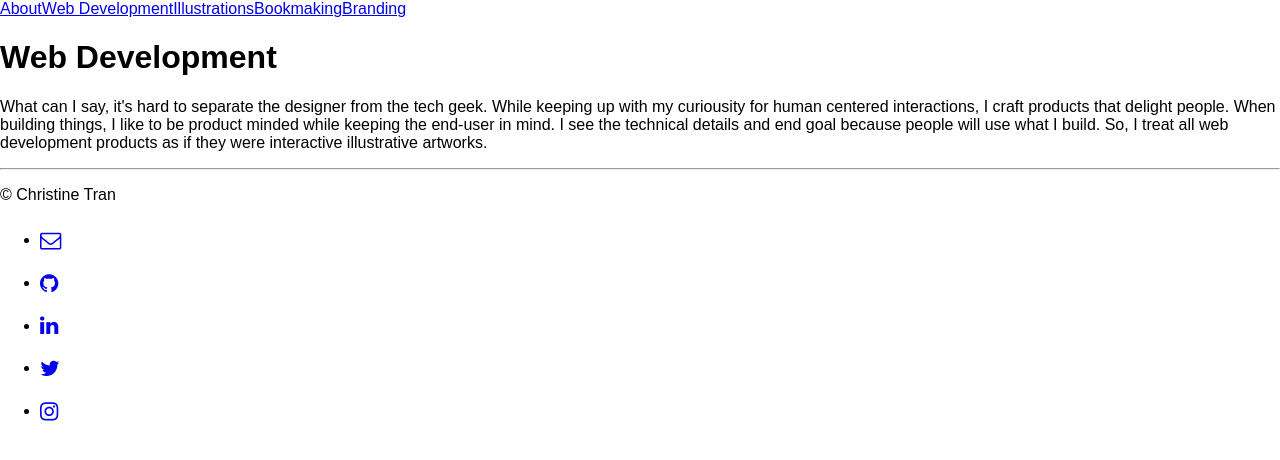
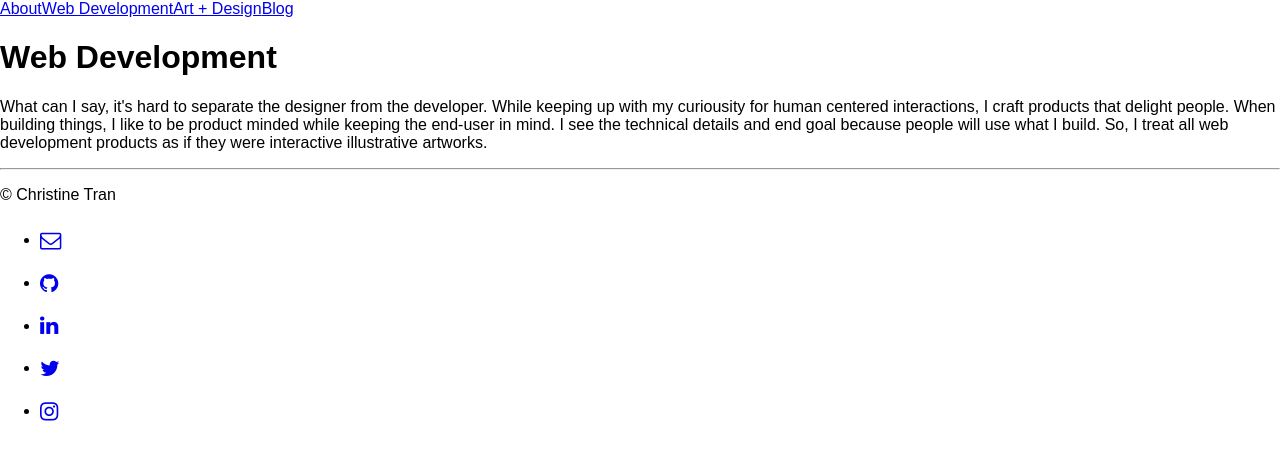
Before and after one commit to christinetran825/tofukid-website, a React (Create React App) app: page /web_development in a window 1280 px wide. Shown: the top 460 px of the page. Built offline with nearby package versions, Linux system fonts and the light colour scheme.

Commit message:
added medium blog link to Navigation; changed other components link into just Art + Design

```diff
--- a/src/Routes.js
+++ b/src/Routes.js
@@ -1,13 +1,10 @@
 import React, { Component } from 'react';
 import { Route, Switch } from 'react-router-dom';
+import Navigation from './components/Navigation';
 import About from './components/About';
-import Bookmaking from './components/Bookmaking';
-import Branding from './components/Branding';
-import Navigation from './components/Navigation';
 import WebDevelopment from './components/WebDevelopment';
-import Illustrations from './components/Illustrations'
+import ArtDesign from './containers/ArtDesign';
 import Footer from './components/Footer';
-
 import './App.css';
 
 class Routes extends Component {
@@ -17,10 +14,8 @@ class Routes extends Component {
         <Navigation />
         <Switch>
           <Route exact path="/" component={About} />
-          <Route exact path="/bookmaking" component={Bookmaking} />
-          <Route exact path="/branding" component={Branding} />
           <Route exact path="/web_development" component={WebDevelopment} />
-          <Route exact path="/illustrations" component={Illustrations} />
+          <Route exact path="/art_design" component={ArtDesign} />
         </Switch>
         <Footer />
       </div>
--- a/src/components/Navigation.js
+++ b/src/components/Navigation.js
@@ -7,9 +7,8 @@ class Navigation extends Component {
       <div className='navbar'>
         <NavLink to="/">About</NavLink>
         <NavLink to="/web_development">Web Development</NavLink>
-        <NavLink to="/illustrations">Illustrations</NavLink>
-        <NavLink to="/bookmaking">Bookmaking</NavLink>
-        <NavLink to="/branding">Branding</NavLink>
+        <NavLink to="/art_design">Art + Design</NavLink>
+        <NavLink to="https://medium.com/@christinetran_81275" target="_blank">Blog</NavLink>
       </div>
     )
   }
--- a/src/components/WebDevelopment.js
+++ b/src/components/WebDevelopment.js
@@ -3,9 +3,9 @@ import React, { Component } from 'react';
 class WebDevelopment extends Component {
   render(){
     return (
-      <div>
+      <div className="container">
         <h1>Web Development</h1>
-        <p>What can I say, it's hard to separate the designer from the tech geek.  While keeping up with my curiousity for human centered interactions, I craft products that delight people. When building things, I like to be product minded while keeping the end-user in mind. I see the technical details and end goal because people will use what I build. So, I treat all web development products as if they were interactive illustrative artworks.</p>
+        <p>What can I say, it's hard to separate the designer from the developer.  While keeping up with my curiousity for human centered interactions, I craft products that delight people. When building things, I like to be product minded while keeping the end-user in mind. I see the technical details and end goal because people will use what I build. So, I treat all web development products as if they were interactive illustrative artworks.</p>
       </div>
     )
   }
```
Also changed, not shown: src/containers/ArtDesign.js (added).
